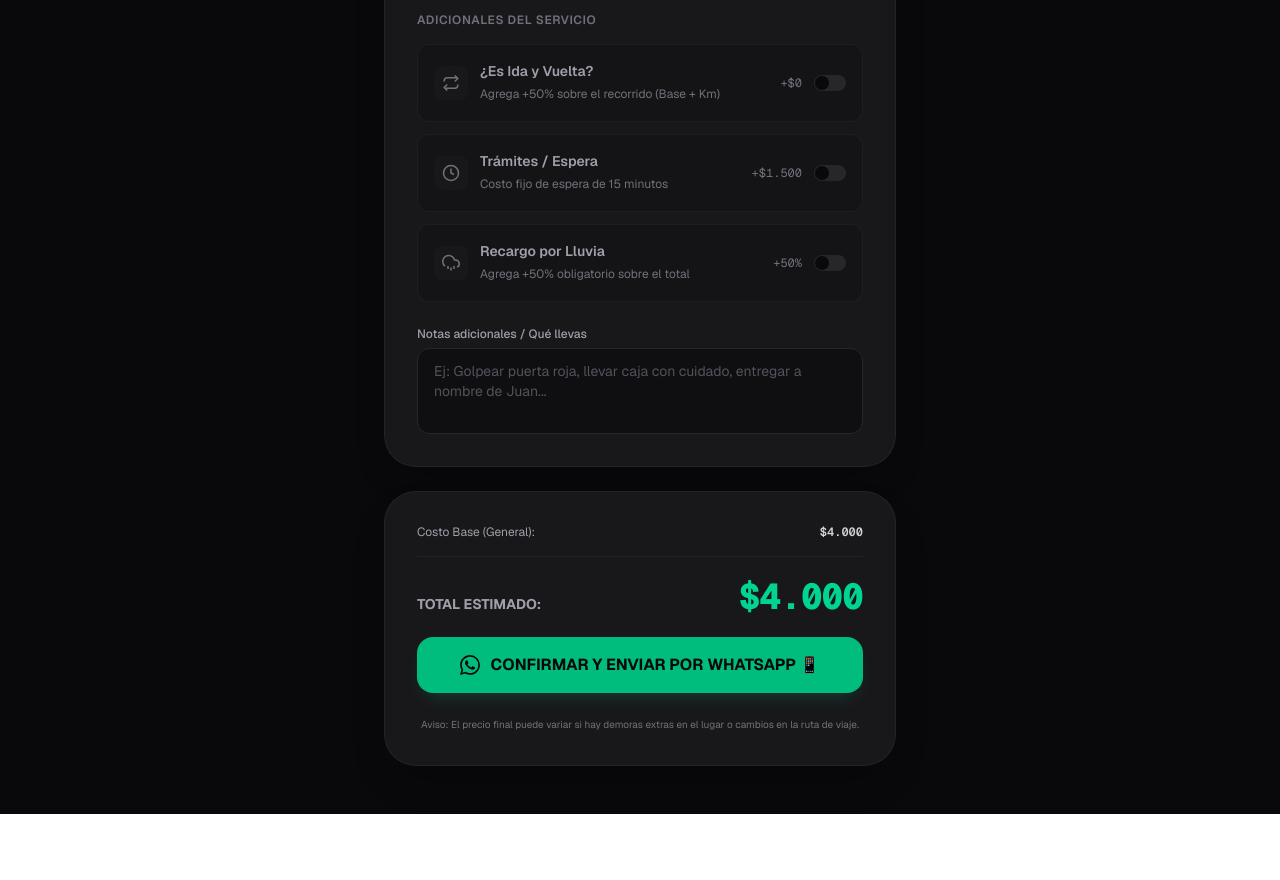
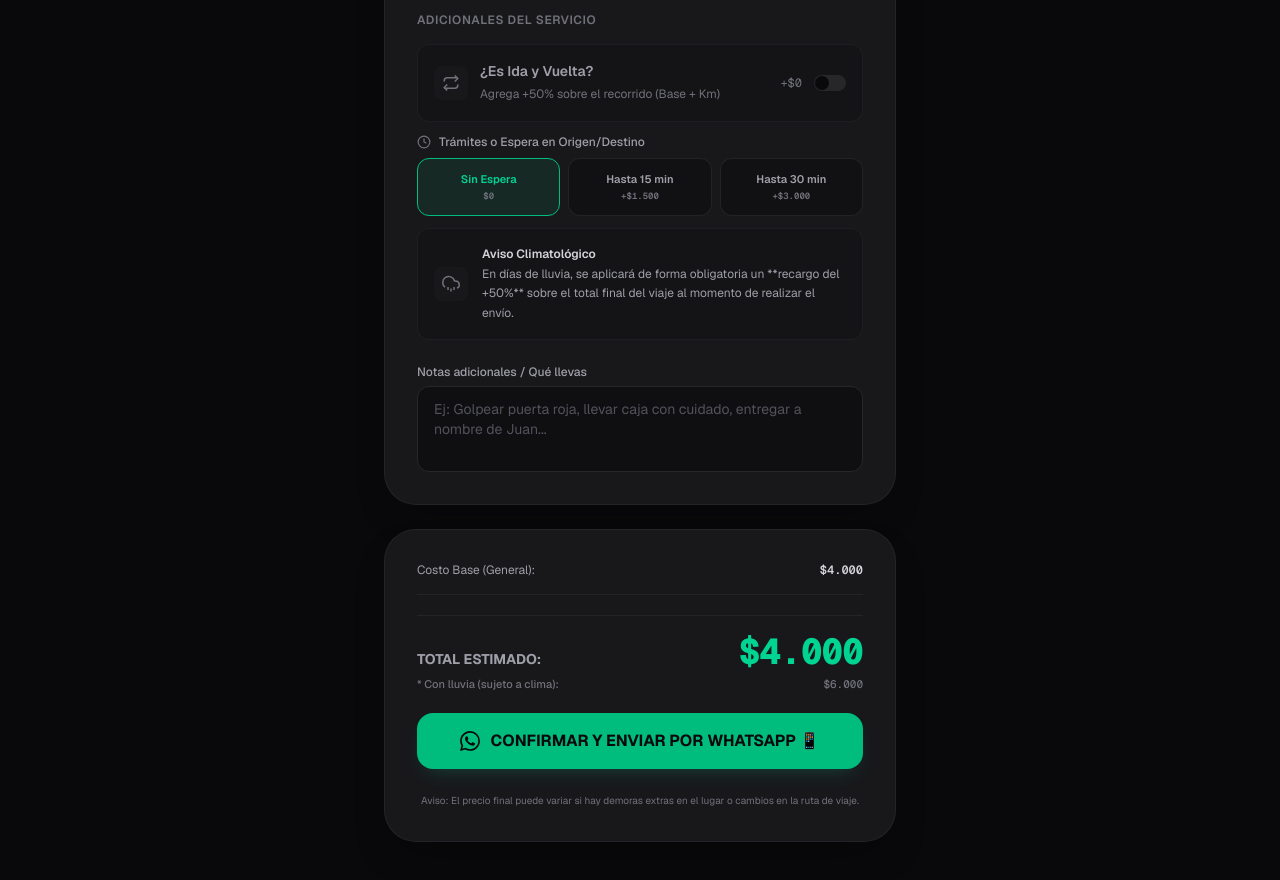
Before and after one commit to valenruffo/mensajeria-motos, a Next.js app: page / in a window 1280 px wide. Shown: the part 960-1840 px from the top of the page. Before the commit the page ends 1774 px from the top, so only its background shows below. Built offline with nearby package versions, Linux system fonts and the light colour scheme.

Commit message:
refactor: cambiar tramite a seleccion de 3 pills y lluvia a aviso informativo

```diff
--- a/app/page.js
+++ b/app/page.js
@@ -48,8 +48,7 @@ export default function CotizadorMotoenvios() {
 
   // ADICIONALES
   const [esIdaYVuelta, setEsIdaYVuelta] = useState(false);
-  const [tramiteEspera, setTramiteEspera] = useState(false);
-  const [lluvia, setLluvia] = useState(false);
+  const [tramiteEspera, setTramiteEspera] = useState("ninguno"); // "ninguno" | "corto" | "largo"
 
   // ERRORES DE VALIDACIÓN
   const [errors, setErrors] = useState({
@@ -81,15 +80,12 @@ export default function CotizadorMotoenvios() {
       subtotal1 += recargoIdaVuelta;
     }
 
-    // Si (Trámites) -> Subtotal_1 += 1500
-    const recargoTramites = tramiteEspera ? 1500 : 0;
-    if (tramiteEspera) {
+    // Si (Trámites) -> Subtotal_1 += Costo_Tramites
+    const recargoTramites = tramiteEspera === "corto" ? 1500 : tramiteEspera === "largo" ? 3000 : 0;
     subtotal1 += recargoTramites;
-    }
 
-    // Si (Lluvia) -> Total_Final = Subtotal_1 * 1.5
-    const recargoLluvia = lluvia ? subtotal1 * 0.5 : 0;
-    const totalFinal = lluvia ? subtotal1 * 1.5 : subtotal1;
+    const totalFinal = subtotal1;
+    const totalConLluvia = subtotal1 * 1.5;
 
     return {
       precioBase,
@@ -97,10 +93,10 @@ export default function CotizadorMotoenvios() {
       costoBulto,
       recargoIdaVuelta,
       recargoTramites,
-      recargoLluvia,
       totalFinal: Math.round(totalFinal),
+      totalConLluvia: Math.round(totalConLluvia),
     };
-  }, [zonaSeleccionada, distanciaKm, bultoSeleccionado, esIdaYVuelta, tramiteEspera, lluvia]);
+  }, [zonaSeleccionada, distanciaKm, bultoSeleccionado, esIdaYVuelta, tramiteEspera]);
 
   // ENVIAR A WHATSAPP
   const handleSubmit = (e) => {
@@ -128,8 +124,8 @@ export default function CotizadorMotoenvios() {
     // Construcción del template de WhatsApp según especificación
     const bultoLabel = bultoSeleccionado.label.toUpperCase();
     const txtIdaVuelta = esIdaYVuelta ? "SÍ (+50%)" : "NO";
-    const txtTramite = tramiteEspera ? "SÍ ($1500)" : "NO";
-    const txtLluvia = lluvia ? "SÍ (+50%)" : "NO";
+    const txtTramite = tramiteEspera === "corto" ? "SÍ ($1500 - HASTA 15 MIN)" : tramiteEspera === "largo" ? "SÍ ($3000 - HASTA 30 MIN)" : "NO";
+    const txtLluvia = "Sujeto a clima (+50% si llueve)";
     const totalFormateado = calculoTarifa.totalFinal.toLocaleString("es-AR");
 
     const mensaje = `🏍️ *NUEVO PEDIDO DE ENVÍO*
@@ -401,50 +397,58 @@ _Aviso: El precio final puede variar si hay demoras extras en el lugar o cambios
                 </div>
               </button>
 
-              {/* TRÁMITES / ESPERA */}
-              <button
-                type="button"
-                onClick={() => setTramiteEspera(!tramiteEspera)}
-                className={`flex items-center justify-between p-4 rounded-xl border text-left active:scale-[0.98] transition-all duration-200 ${
-                  tramiteEspera
-                    ? "bg-zinc-800/40 border-emerald-500/40 text-zinc-100"
-                    : "bg-zinc-950/20 border-zinc-800/60 text-zinc-400"
-                }`}
-              >
-                <div className="flex items-center gap-3">
-                  <div className={`p-2 rounded-lg ${tramiteEspera ? "bg-emerald-500/10 text-emerald-400" : "bg-zinc-900 text-zinc-500"}`}>
-                    <svg xmlns="http://www.w3.org/2000/svg" viewBox="0 0 24 24" fill="none" stroke="currentColor" strokeWidth="2" className="w-4.5 h-4.5">
+              {/* TRÁMITES / ESPERA (Pills de selección única) */}
+              <div className="flex flex-col gap-2">
+                <label className="text-xs text-zinc-400 font-medium flex items-center gap-2">
+                  <svg xmlns="http://www.w3.org/2000/svg" viewBox="0 0 24 24" fill="none" stroke="currentColor" strokeWidth="2" className="w-3.5 h-3.5 text-zinc-500">
                     <circle cx="12" cy="12" r="10" />
                     <polyline points="12 6 12 12 16 14" />
                   </svg>
-                  </div>
-                  <div>
-                    <span className="font-semibold text-sm block">Trámites / Espera</span>
-                    <span className="text-xs text-zinc-500">Costo fijo de espera de 15 minutos</span>
+                  Trámites o Espera en Origen/Destino
+                </label>
+                <div className="grid grid-cols-3 gap-2">
+                  <button
+                    type="button"
+                    onClick={() => setTramiteEspera("ninguno")}
+                    className={`py-3 px-2 text-center rounded-xl border text-[11px] font-semibold active:scale-[0.98] transition-all duration-200 flex flex-col items-center justify-center gap-0.5 ${
+                      tramiteEspera === "ninguno"
+                        ? "bg-emerald-500/10 border-emerald-500 text-emerald-400"
+                        : "bg-zinc-950/40 border-zinc-800/80 text-zinc-400 hover:text-zinc-300 hover:border-zinc-700"
+                    }`}
+                  >
+                    <span>Sin Espera</span>
+                    <span className="text-[9px] text-zinc-500 font-mono">$0</span>
+                  </button>
+                  <button
+                    type="button"
+                    onClick={() => setTramiteEspera("corto")}
+                    className={`py-3 px-2 text-center rounded-xl border text-[11px] font-semibold active:scale-[0.98] transition-all duration-200 flex flex-col items-center justify-center gap-0.5 ${
+                      tramiteEspera === "corto"
+                        ? "bg-emerald-500/10 border-emerald-500 text-emerald-400"
+                        : "bg-zinc-950/40 border-zinc-800/80 text-zinc-400 hover:text-zinc-300 hover:border-zinc-700"
+                    }`}
+                  >
+                    <span>Hasta 15 min</span>
+                    <span className="text-[9px] text-zinc-500 font-mono">+$1.500</span>
+                  </button>
+                  <button
+                    type="button"
+                    onClick={() => setTramiteEspera("largo")}
+                    className={`py-3 px-2 text-center rounded-xl border text-[11px] font-semibold active:scale-[0.98] transition-all duration-200 flex flex-col items-center justify-center gap-0.5 ${
+                      tramiteEspera === "largo"
+                        ? "bg-emerald-500/10 border-emerald-500 text-emerald-400"
+                        : "bg-zinc-950/40 border-zinc-800/80 text-zinc-400 hover:text-zinc-300 hover:border-zinc-700"
+                    }`}
+                  >
+                    <span>Hasta 30 min</span>
+                    <span className="text-[9px] text-zinc-500 font-mono">+$3.000</span>
+                  </button>
                 </div>
               </div>
-                <div className="flex items-center gap-3">
-                  <span className={`font-mono text-xs ${tramiteEspera ? "text-emerald-400" : "text-zinc-500"}`}>
-                    +$1.500
-                  </span>
-                  <div className={`w-8 h-4 rounded-full transition-colors relative ${tramiteEspera ? "bg-emerald-500" : "bg-zinc-800"}`}>
-                    <div className={`w-3.5 h-3.5 bg-zinc-950 rounded-full absolute top-[1px] transition-transform ${tramiteEspera ? "translate-x-[15px]" : "translate-x-[1px]"}`} />
-                  </div>
-                </div>
-              </button>
 
-              {/* RECARGO POR LLUVIA */}
-              <button
-                type="button"
-                onClick={() => setLluvia(!lluvia)}
-                className={`flex items-center justify-between p-4 rounded-xl border text-left active:scale-[0.98] transition-all duration-200 ${
-                  lluvia
-                    ? "bg-zinc-800/40 border-emerald-500/40 text-zinc-100"
-                    : "bg-zinc-950/20 border-zinc-800/60 text-zinc-400"
-                }`}
-              >
-                <div className="flex items-center gap-3">
-                  <div className={`p-2 rounded-lg ${lluvia ? "bg-emerald-500/10 text-emerald-400" : "bg-zinc-900 text-zinc-500"}`}>
+              {/* RECARGO POR LLUVIA (Informativo) */}
+              <div className="flex items-center gap-3.5 p-4 rounded-xl border border-zinc-800/60 bg-zinc-950/20 text-zinc-400 text-xs leading-relaxed">
+                <div className="p-2 rounded-lg bg-zinc-900 text-zinc-500 shrink-0">
                   <svg xmlns="http://www.w3.org/2000/svg" viewBox="0 0 24 24" fill="none" stroke="currentColor" strokeWidth="2" className="w-4.5 h-4.5">
                     <path d="M20 17.58A5 5 0 0 0 18 8h-1.26A8 8 0 1 0 4 16.25" />
                     <line x1="8" y1="16" x2="8" y2="20" />
@@ -452,20 +456,11 @@ _Aviso: El precio final puede variar si hay demoras extras en el lugar o cambios
                     <line x1="16" y1="16" x2="16" y2="20" />
                   </svg>
                 </div>
-                  <div>
-                    <span className="font-semibold text-sm block">Recargo por Lluvia</span>
-                    <span className="text-xs text-zinc-500">Agrega +50% obligatorio sobre el total</span>
+                <div className="flex-1">
+                  <span className="font-semibold text-zinc-300 block">Aviso Climatológico</span>
+                  En días de lluvia, se aplicará de forma obligatoria un **recargo del +50%** sobre el total final del viaje al momento de realizar el envío.
                 </div>
               </div>
-                <div className="flex items-center gap-3">
-                  <span className={`font-mono text-xs ${lluvia ? "text-emerald-400" : "text-zinc-500"}`}>
-                    {lluvia ? `+$${calculoTarifa.recargoLluvia.toLocaleString("es-AR")}` : "+50%"}
-                  </span>
-                  <div className={`w-8 h-4 rounded-full transition-colors relative ${lluvia ? "bg-emerald-500" : "bg-zinc-800"}`}>
-                    <div className={`w-3.5 h-3.5 bg-zinc-950 rounded-full absolute top-[1px] transition-transform ${lluvia ? "translate-x-[15px]" : "translate-x-[1px]"}`} />
-                  </div>
-                </div>
-              </button>
             </div>
           </div>
 
@@ -519,30 +514,28 @@ _Aviso: El precio final puede variar si hay demoras extras en el lugar o cambios
                 </span>
               </div>
             )}
-            {tramiteEspera && (
+            {tramiteEspera !== "ninguno" && (
               <div className="flex justify-between items-center">
-                <span>Trámites / Espera:</span>
+                <span>Trámites / Espera ({tramiteEspera === "corto" ? "Hasta 15 min" : "Hasta 30 min"}):</span>
                 <span className="font-mono text-zinc-300 font-semibold">
-                  +$1.500
-                </span>
-              </div>
-            )}
-            {lluvia && (
-              <div className="flex justify-between items-center text-emerald-400/90 font-medium">
-                <span>Recargo por Lluvia (+50%):</span>
-                <span className="font-mono font-semibold">
-                  +${calculoTarifa.recargoLluvia.toLocaleString("es-AR")}
+                  +${calculoTarifa.recargoTramites.toLocaleString("es-AR")}
                 </span>
               </div>
             )}
           </div>
 
           {/* TOTAL ESTIMADO */}
+          <div className="flex flex-col gap-1 border-t border-zinc-800/80 pt-4">
             <div className="flex items-baseline justify-between">
               <span className="text-sm font-bold text-zinc-400">TOTAL ESTIMADO:</span>
               <span className="font-mono text-3xl md:text-4xl font-extrabold text-emerald-400 tracking-tight">
                 ${calculoTarifa.totalFinal.toLocaleString("es-AR")}
               </span>
+            </div>
+            <div className="flex justify-between text-[11px] text-zinc-500 font-medium">
+              <span>* Con lluvia (sujeto a clima):</span>
+              <span className="font-mono">${calculoTarifa.totalConLluvia.toLocaleString("es-AR")}</span>
+            </div>
           </div>
 
           {/* BOTÓN WHATSAPP */}
```
Also changed, not shown: 1 other file (tests, documents, lock files or other folders). Lines whose indentation alone changed are shown as unchanged.
